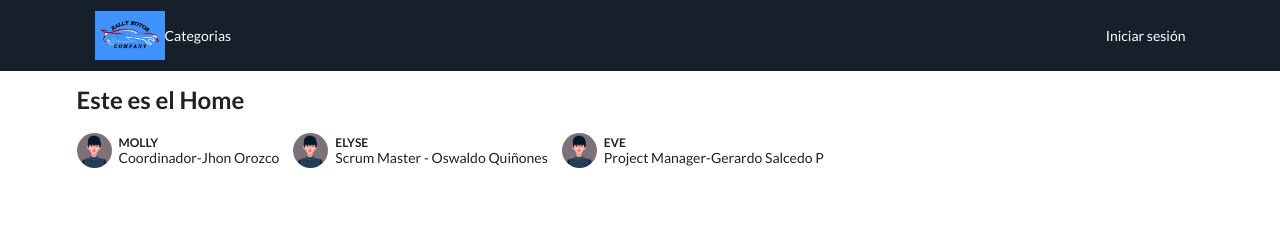
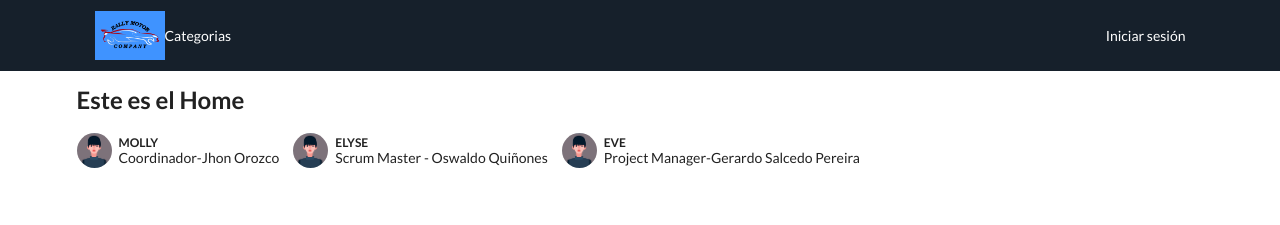
Before and after one commit to miguelbart/client, a Vue app: page / in a window 1280 px wide. Shown: the top 225 px of the page. Built offline with nearby package versions, Linux system fonts and the light colour scheme.

Commit message:
Commit actualizado

```diff
--- a/src/views/Home.vue
+++ b/src/views/Home.vue
@@ -20,7 +20,7 @@
     <img src="../assets/elyse.png" class="ui mini circular image">
     <div class="content">
       <div class="ui sub header">Eve</div>
-      Project Manager-Gerardo Salcedo P
+      Project Manager-Gerardo Salcedo Pereira
     </div>
   </div>
 </div>
```
